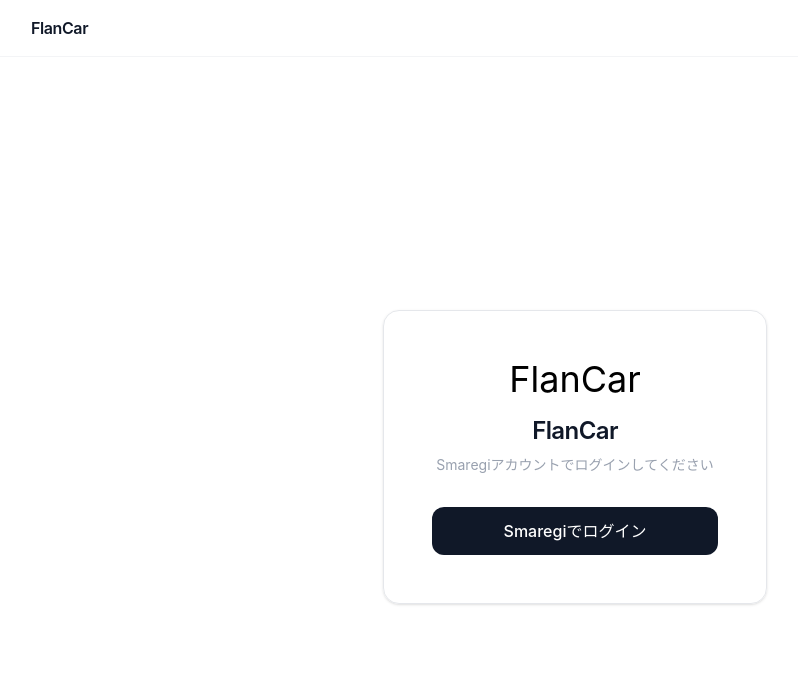
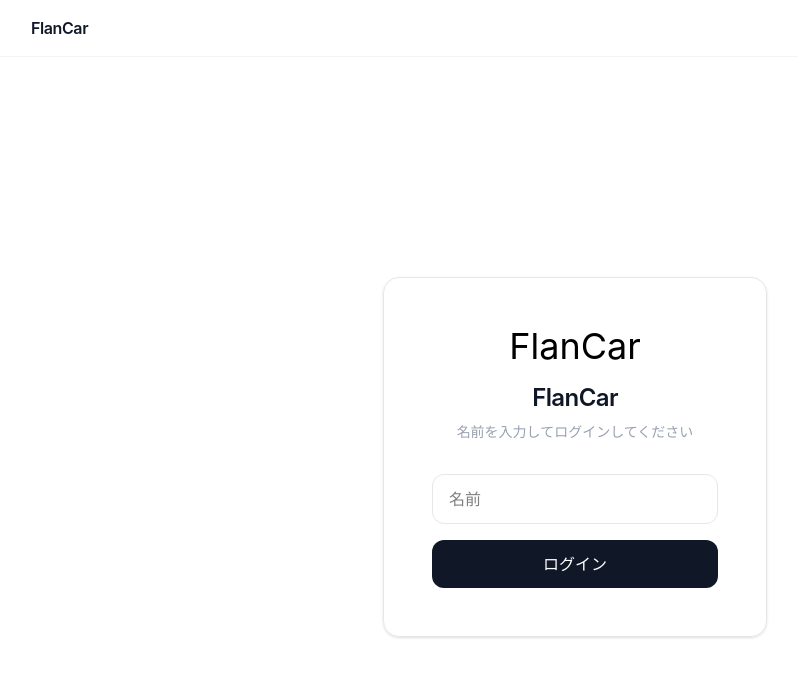
Before and after one commit to GeorgeLxL/flancar_frontend, a React (Vite) app: page /#/login in a window 1280 px wide. Shown: the top 676 px of the page, without its empty margins (65-863 px from the left). Built offline with nearby package versions, Linux system fonts and the light colour scheme; no server answers; what @react-pdf/renderer would draw is missing.

Commit message:
login changed

```diff
--- a/src/api/client.ts
+++ b/src/api/client.ts
@@ -6,7 +6,7 @@
 });
 
 
-export const login = () => api.get('/auth/login').then(r => r.data);
+export const login = (name: string) => api.post('/auth/login', { name }).then(r => r.data);
 export const getMe = () => api.get('/auth/me').then(r => r.data);
 export const logout = () => api.post('/auth/logout');
 
@@ -20,3 +20,4 @@
 
 export const getProducts = () => api.get('/smaregi/products').then(r => r.data);
 export const getStores = () => api.get('/smaregi/stores').then(r => r.data);
+export const getStaffs = () => api.get('/smaregi/staffs').then(r => r.data);
--- a/src/pages/Login.tsx
+++ b/src/pages/Login.tsx
@@ -1,9 +1,38 @@
+import { useState, useEffect } from 'react';
 import { login } from '../api/client';
+import toast from 'react-hot-toast';
 
 export default function Login() {
-  const handleLogin = async () => {
-    const { url } = await login();
-    window.location.href = url;
+  const [name, setName] = useState('');
+  const [loading, setLoading] = useState(false);
+
+  useEffect(() => {
+    const urlParams = new URLSearchParams(window.location.search);
+    const error = urlParams.get('error');
+    if (error) {
+      if (error === 'user_not_found') {
+        toast.error('ユーザーが見つかりません');
+      } else if (error === 'auth_failed') {
+        toast.error('認証に失敗しました');
+      } else if (error === 'no_name') {
+        toast.error('名前が指定されていません');
+      }
+      // Clear the error from URL
+      window.history.replaceState({}, document.title, window.location.pathname);
+    }
+  }, []);
+
+  const handleSubmit = async (e: React.FormEvent) => {
+    e.preventDefault();
+    if (!name.trim()) return;
+    setLoading(true);
+    try {
+      const { url } = await login(name.trim());
+      window.location.href = url;
+    } catch (error: any) {
+      toast.error(error.response?.data?.error || 'ログインに失敗しました');
+      setLoading(false);
+    }
   };
 
   return (
@@ -12,14 +41,25 @@
         <div className="space-y-2">
           <div className="mb-4 text-4xl">FlanCar</div>
           <h1 className="text-2xl font-semibold tracking-tight text-gray-900">FlanCar</h1>
-          <p className="text-sm text-gray-400">Smaregiアカウントでログインしてください</p>
+          <p className="text-sm text-gray-400">名前を入力してログインしてください</p>
         </div>
-        <button
-          onClick={() => handleLogin()}
-          className="w-full rounded-xl bg-gray-900 px-8 py-3 font-medium text-white transition-all duration-200 hover:bg-gray-700"
-        >
-          Smaregiでログイン
-        </button>
+        <form onSubmit={handleSubmit} className="space-y-4">
+          <input
+            type="text"
+            value={name}
+            onChange={(e) => setName(e.target.value)}
+            placeholder="名前"
+            required
+            className="w-full rounded-xl border border-gray-200 px-4 py-3 focus:border-gray-900 focus:outline-none"
+          />
+          <button
+            type="submit"
+            disabled={loading}
+            className="w-full rounded-xl bg-gray-900 px-8 py-3 font-medium text-white transition-all duration-200 hover:bg-gray-700 disabled:opacity-50"
+          >
+            {loading ? 'ログイン中...' : 'ログイン'}
+          </button>
+        </form>
       </div>
     </div>
   );
```
